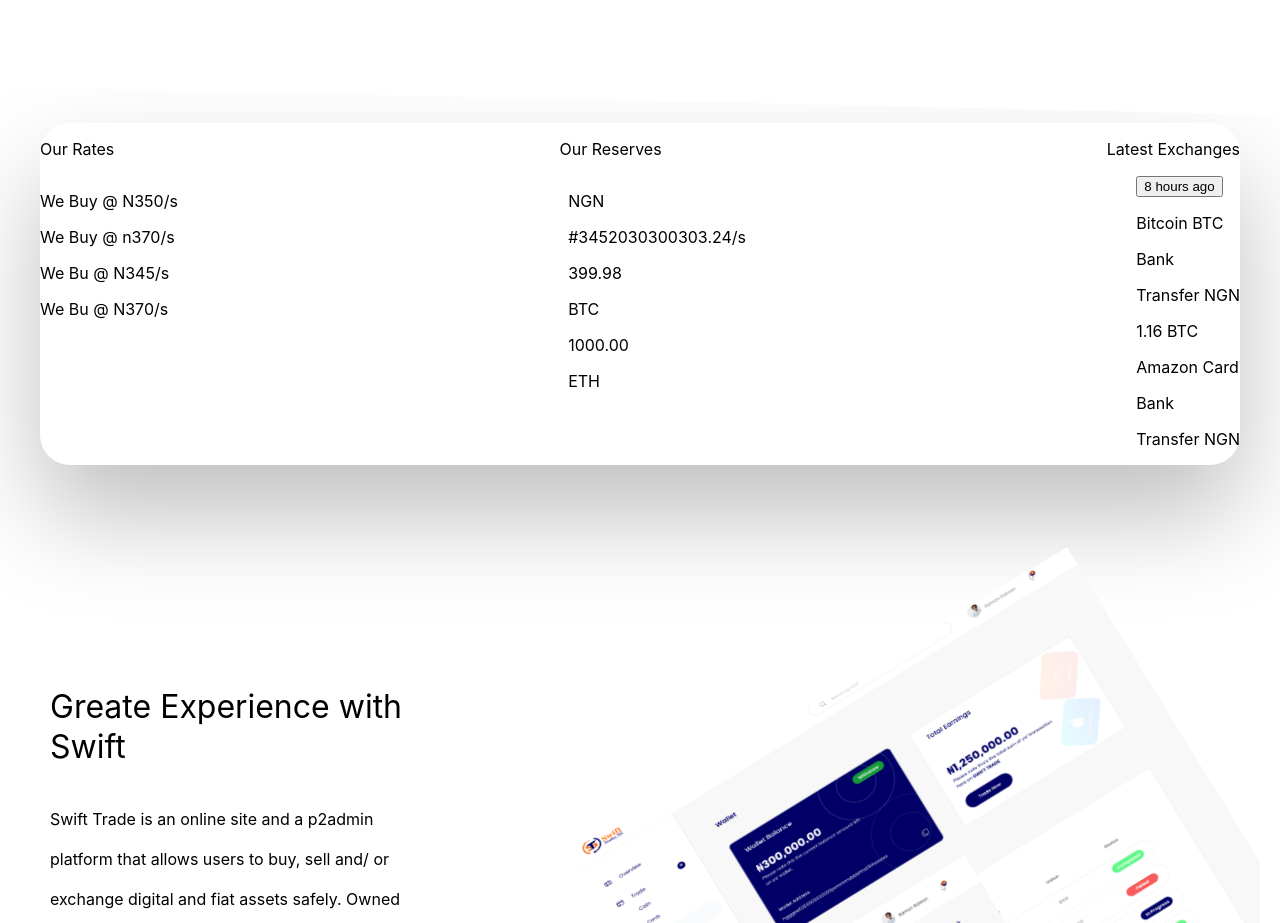
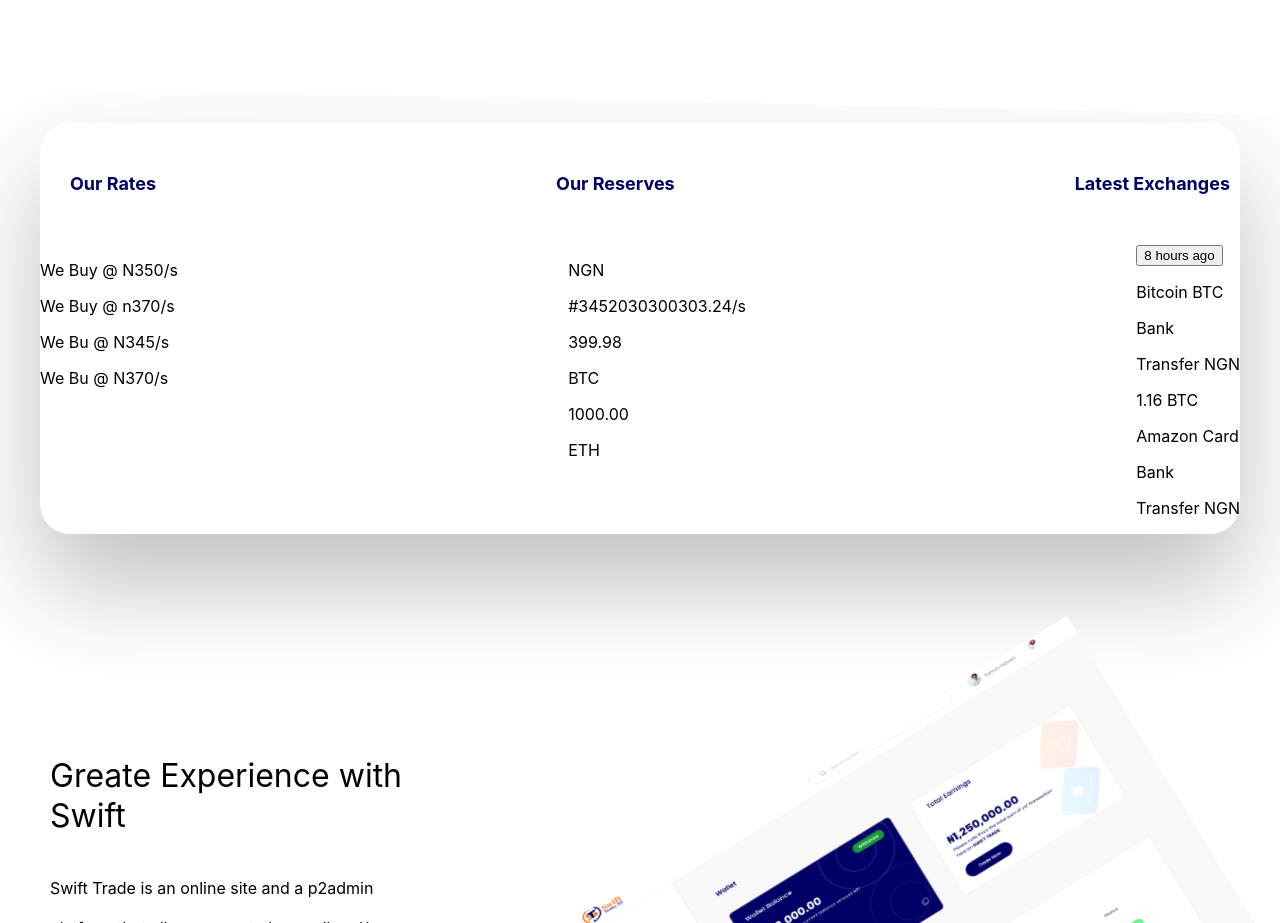
Before and after one commit to iamAbayomi/swift-trade-homepage, a React (Create React App) app: page / in a window 1280 px wide. Shown: the part 800-1723 px from the top of the page. Built offline with nearby package versions, Linux system fonts and the light colour scheme.

Commit message:
added buysell section

```diff
--- a/src/components/BuySellSection/BuySellSection.css
+++ b/src/components/BuySellSection/BuySellSection.css
@@ -5,3 +5,13 @@
     box-shadow: 0px 50px 100px rgba(0, 0, 0, 0.25);
     border-radius: 30px;
 }
+
+.our-section-text{
+    font-weight: bold;
+    font-size: 18px;
+    line-height: 65px;
+    /* or 361% */
+    /* Swift Solid 2 */
+    color: #010066;
+    margin: 10px 10px 10px 30px;
+}
```
